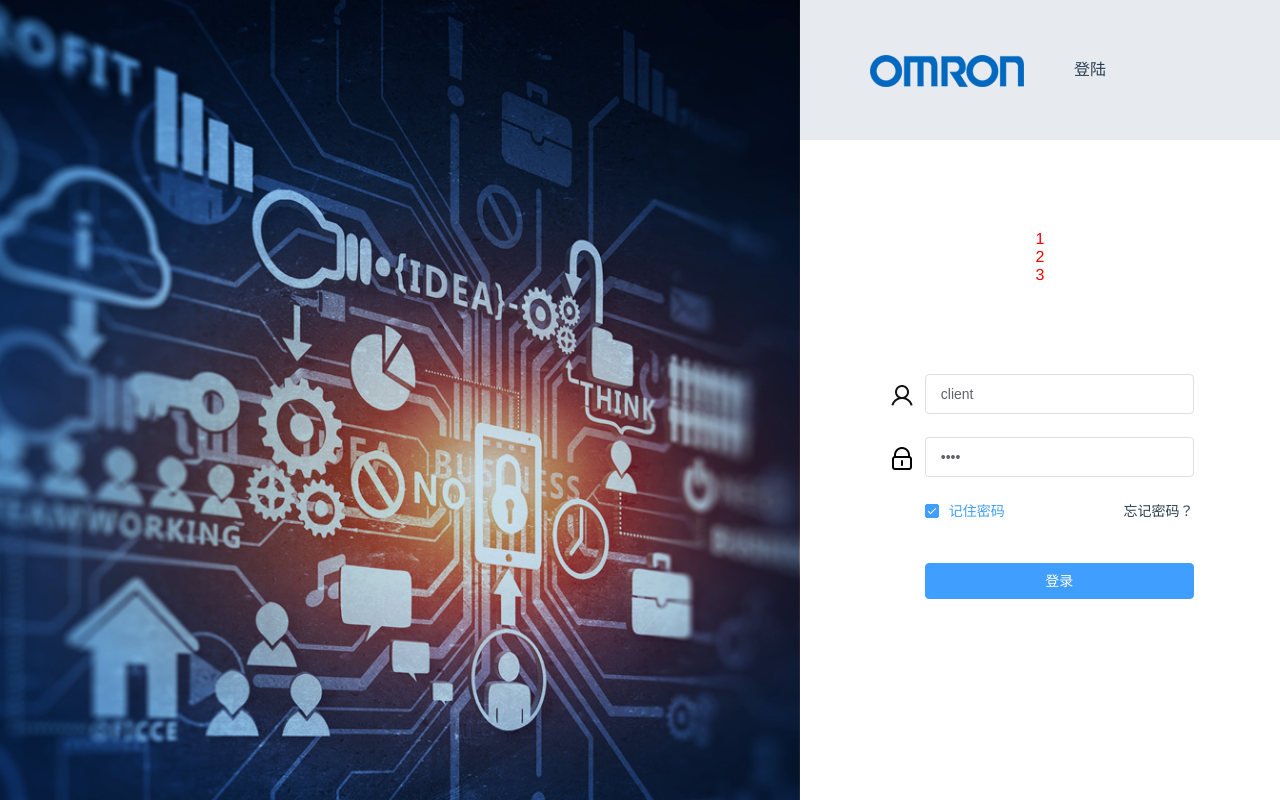
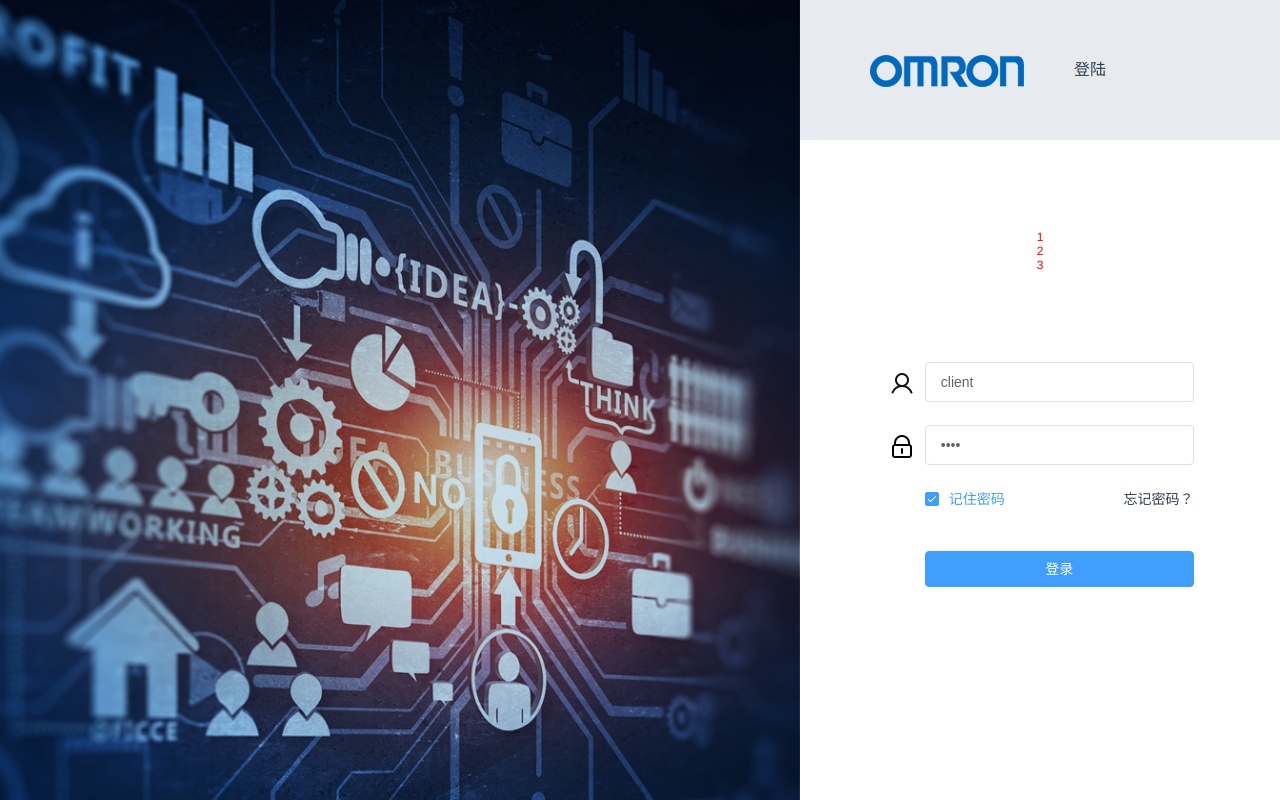
Before and after one commit to tonystarkguo/omron, a Vue app: page /#/ in a window 1280 px wide. Built offline with nearby package versions, Linux system fonts and the light colour scheme; no server answers.

Commit message:
默认值

```diff
--- a/src/components/Login.vue
+++ b/src/components/Login.vue
@@ -188,5 +188,6 @@ export default {
 .loginValueStyle{
   margin-top: 90px;
   color: red;
+  font-size: 12px;
 }
 </style>
--- a/src/components/StartPag.vue
+++ b/src/components/StartPag.vue
@@ -252,7 +252,7 @@ export default {
       api.getIndexValue(obj).then(function(res){
           console.log(res.realTimeProduction);
           console.log(res.targetTimeProduction);
-          const {targetTimeProduction,realTimeProduction}=res;
+          const {targetTimeProduction={},realTimeProduction={}}=res;
           self.targetTimeProductionCop=targetTimeProduction;
           self.tableData.splice(0);
           self.tableData1.splice(0);
```
